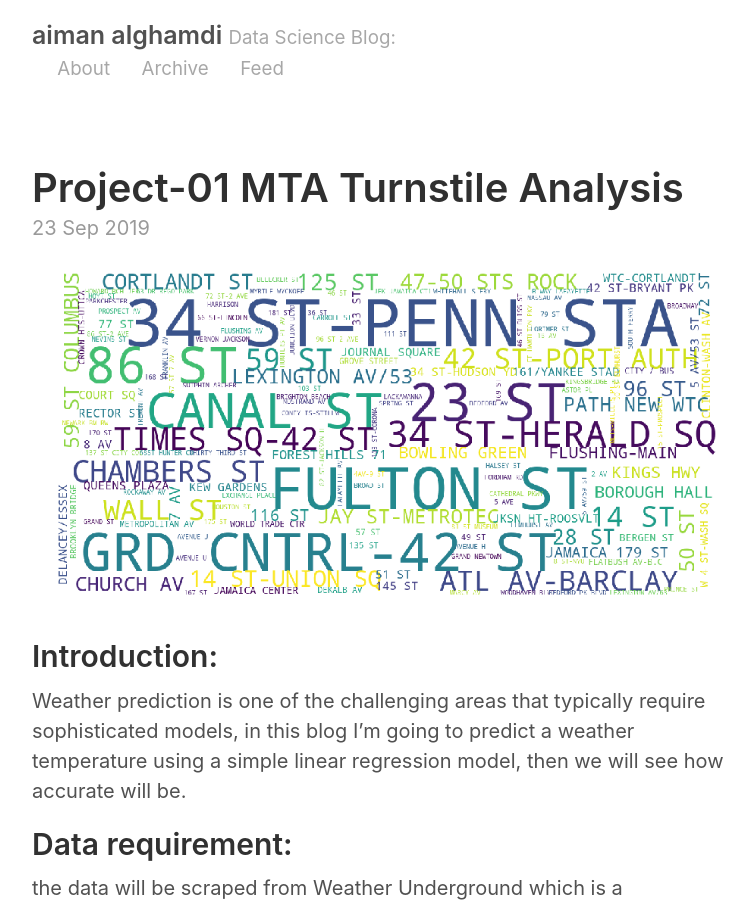
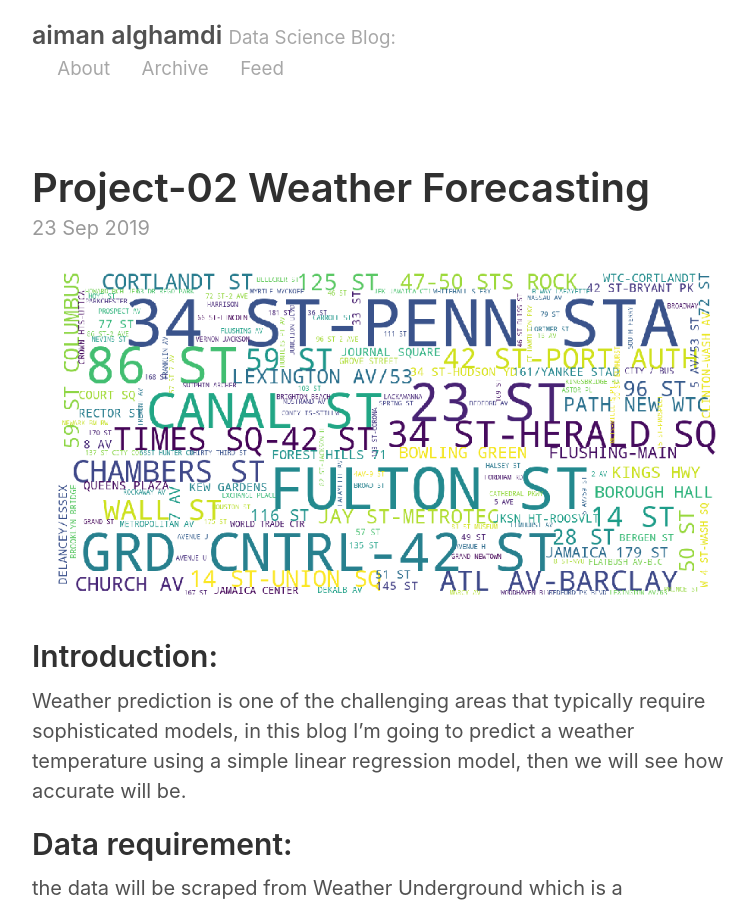
Before and after one commit to aiman-alghamdi/aiman2019.github.io, a Jekyll site: the page built from _posts/2019-9-23-aiman.md, in a window 1280 px wide and 900 px high. Shown: the whole window, without its empty margins (258-1012 px from the left). Built offline with Jekyll 4.4.1, drawn with Linux system fonts in a browser that asks for light colours.

Commit message:
Update 2019-9-23-aiman.md

```diff
--- a/_posts/2019-9-23-aiman.md
+++ b/_posts/2019-9-23-aiman.md
@@ -1,6 +1,6 @@
 ---
 layout: post
-title: Project-01 MTA Turnstile Analysis
+title: Project-02 Weather Forecasting
 ---
 ![Image1]({{site.url}}/images/index.png)
 
```
